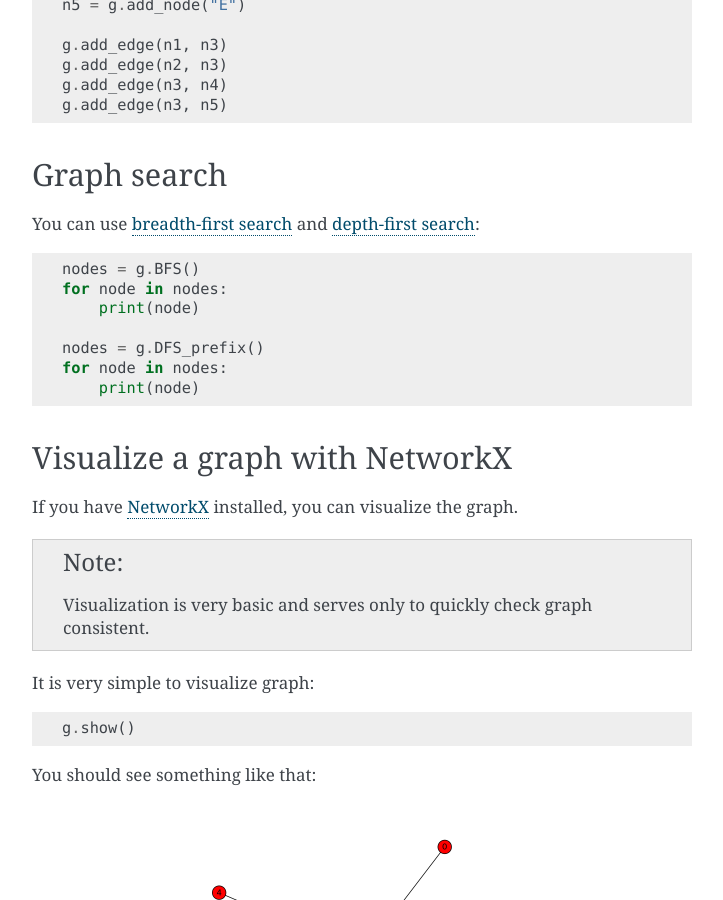
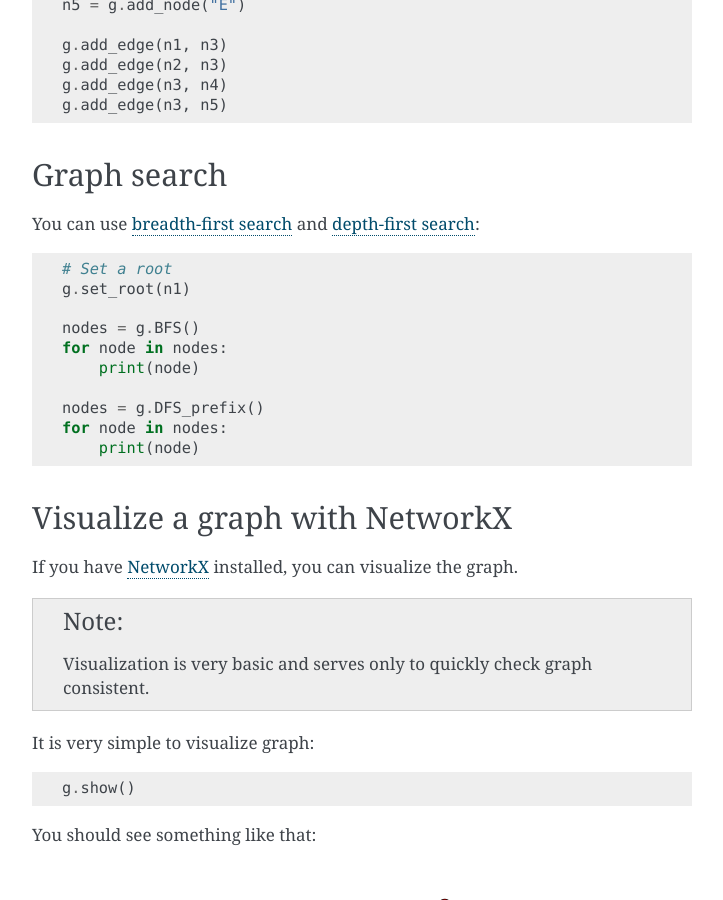
Before and after one commit to hadim/pygraphml, a Sphinx documentation site: the page built from doc/source/usage.rst, in a window 1280 px wide and 900 px high, scrolled down 740 px. Shown: the whole window, without its empty margins (388-1111 px from the left). Built offline with Sphinx 7.4.7, drawn with Linux system fonts in a browser that asks for light colours.

Commit message:
Fix doc to set root before search

```diff
--- a/doc/source/usage.rst
+++ b/doc/source/usage.rst
@@ -46,6 +46,9 @@ Graph search
 ------------
 
 You can use `breadth-first search <http://en.wikipedia.org/wiki/Breadth-first_search>`_ and `depth-first search <http://en.wikipedia.org/wiki/Depth-first_search>`_::
+
+    # Set a root
+    g.set_root(n1)
 
     nodes = g.BFS()
     for node in nodes:
```
